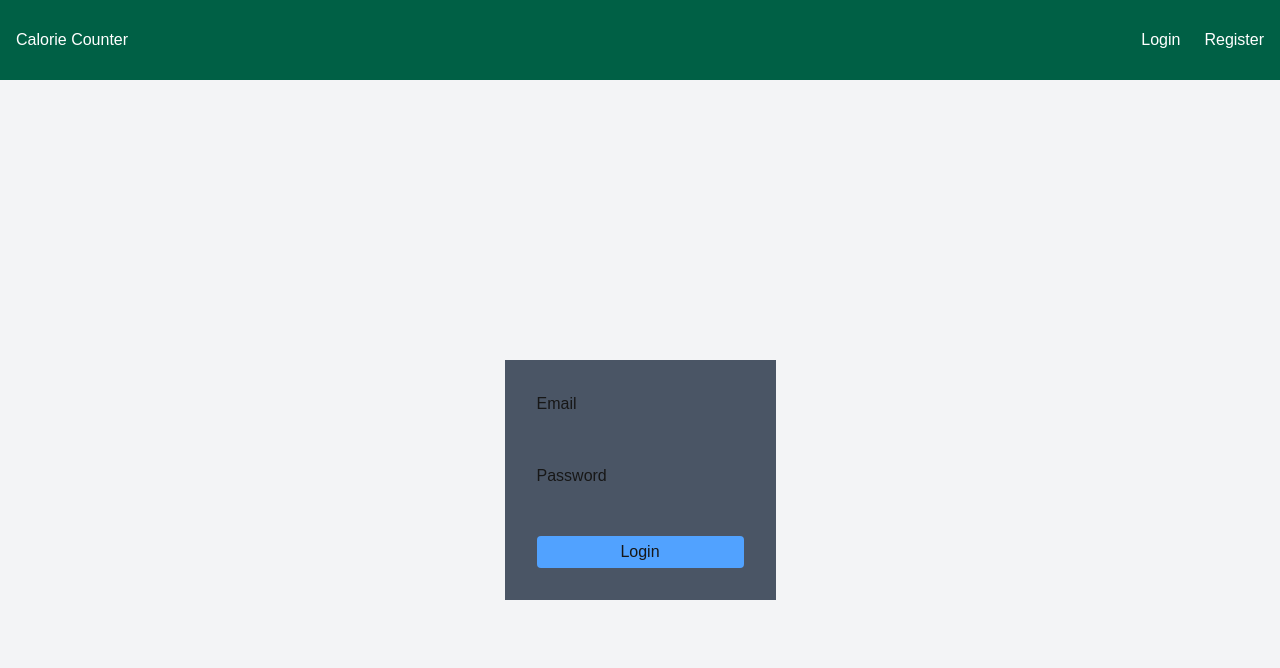
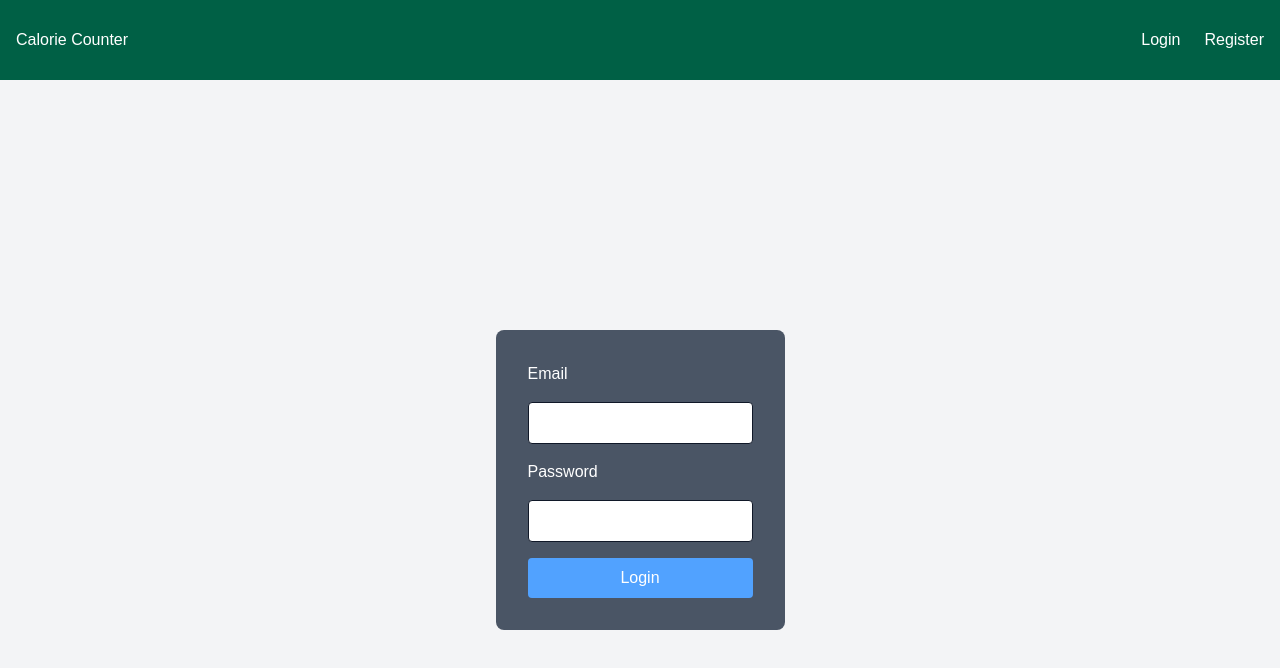
Before and after one commit to EduardoMartnez/calorie-counter, a Next.js app in the folder frontend/: page /login in a window 1280 px wide. Shown: the top 668 px of the page. Built offline with nearby package versions, Linux system fonts and the light colour scheme; no server answers.

Commit message:
[Implementation] NextJS tutorial was done with TailwindCSS V3 so had to update some CSS to match V4 rules

```diff
--- a/frontend/app/login/page.tsx
+++ b/frontend/app/login/page.tsx
@@ -23,21 +23,37 @@ export default function loginPage() {
     return (
         <>
             <Navbar/>
-            <div className='min-h-screen bg-gray-100 items-center flex flex-col justify-center'>
-                <form onSubmit={handleSubmit} className='bg-gray-600 p-8 flex flex-col'>
-                    <label>Email</label>
-                    <input className='text-gray-600' type="email" value={email} required
-                    onChange={(e)=>{setEmail(e.target.value)}}/>
-                    <br />
+            <div className='min-h-screen bg-gray-100 flex flex-col items-center justify-center'>
+                <form
+                    onSubmit={handleSubmit}
+                    className='bg-gray-600 p-8 flex flex-col gap-4 rounded-lg'
+                >
+                    <label className='text-white'>Email</label>
 
-                    <label>Password</label>
-                    <input className='text-gray-600' type="password" value={password} required
-                    onChange={(e)=>{setPassword(e.target.value)}}/>
-                    <br />
+                    <input
+                    className='bg-white text-gray-900 p-2 rounded border'
+                    type="email"
+                    value={email}
+                    required
+                    onChange={(e) => setEmail(e.target.value)}
+                    />
+
+                    <label className='text-white'>Password</label>
+
+                    <input
+                    className='bg-white text-gray-900 p-2 rounded border'
+                    type="password"
+                    value={password}
+                    required
+                    onChange={(e) => setPassword(e.target.value)}
+                    />
 
                     <button
-                    className='bg-blue-400 p-1 rounded-sm'
-                    type="submit">Login</button>
+                    className='bg-blue-400 p-2 rounded text-white'
+                    type="submit"
+                    >
+                    Login
+                    </button>
                 </form>
             </div>
         </>
--- a/frontend/app/register/page.tsx
+++ b/frontend/app/register/page.tsx
@@ -25,24 +25,24 @@ export default function registerPage() {
         <>
             <Navbar/>
             <div className='min-h-screen bg-gray-100 items-center flex flex-col justify-center'>
-                <form onSubmit={handleSubmit} className='bg-gray-600 p-8 flex flex-col round'>
+                <form onSubmit={handleSubmit} className='bg-gray-600 p-8 flex flex-col rounded-lg'>
                     <label>Username</label>
-                    <input className='text-gray-600' type="text" value={username} required
+                    <input className='bg-white text-gray-900 p-2 rounded border' type="text" value={username} required
                     onChange={(e)=>{setUsername(e.target.value)}}/>
                     <br />
 
                     <label>Email</label>
-                    <input className='text-gray-600' type="email" value={email} required
+                    <input className='bg-white text-gray-900 p-2 rounded border' type="email" value={email} required
                     onChange={(e)=>{setEmail(e.target.value)}}/>
                     <br />
 
                     <label>Password</label>
-                    <input className='text-gray-600' type="password" value={password} required
+                    <input className='bg-white text-gray-900 p-2 rounded border' type="password" value={password} required
                     onChange={(e)=>{setPassword(e.target.value)}}/>
                     <br />
 
                     <button
-                    className='bg-blue-400 p-1 rounded-sm'
+                    className='bg-blue-400 p-2 rounded text-white'
                     type="submit">Register</button>
                 </form>
             </div>
```
Also changed, not shown: frontend/app/globals.css (line endings or trailing spaces).
